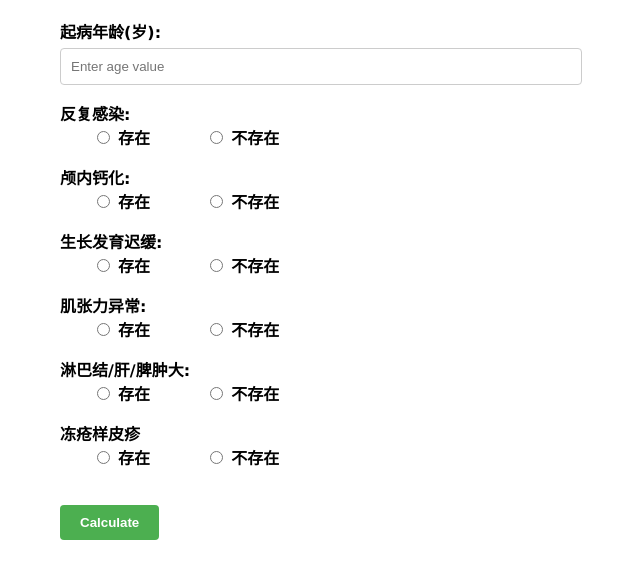
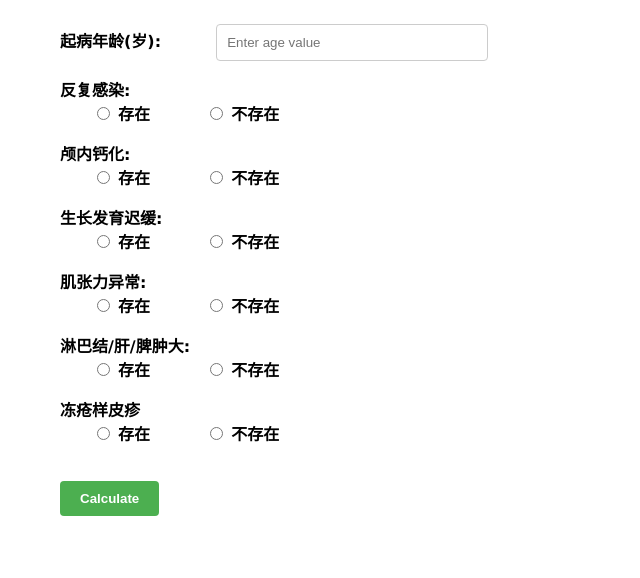
Before and after one commit to caprid2022/caprid2022.github.io, a plain HTML site: page monogeniclupus/index.html in a window 1280 px wide. Shown: the part 70-648 px from the top of the page, without its empty margins (330-970 px from the left). Drawn offline with Linux system fonts and the light colour scheme.

Commit message:
Update index.html

```diff
--- a/monogeniclupus/index.html
+++ b/monogeniclupus/index.html
@@ -15,7 +15,7 @@
     }
 
     form {
-      width: 500px;
+      max-width: 500px;
       margin: 0 auto;
     }
 
@@ -32,7 +32,7 @@
     }
 
     input[type="text"] {
-      width: 100%;
+      width: 50%;
       padding: 10px;
       border: 1px solid #ccc;
       border-radius: 4px;
```
